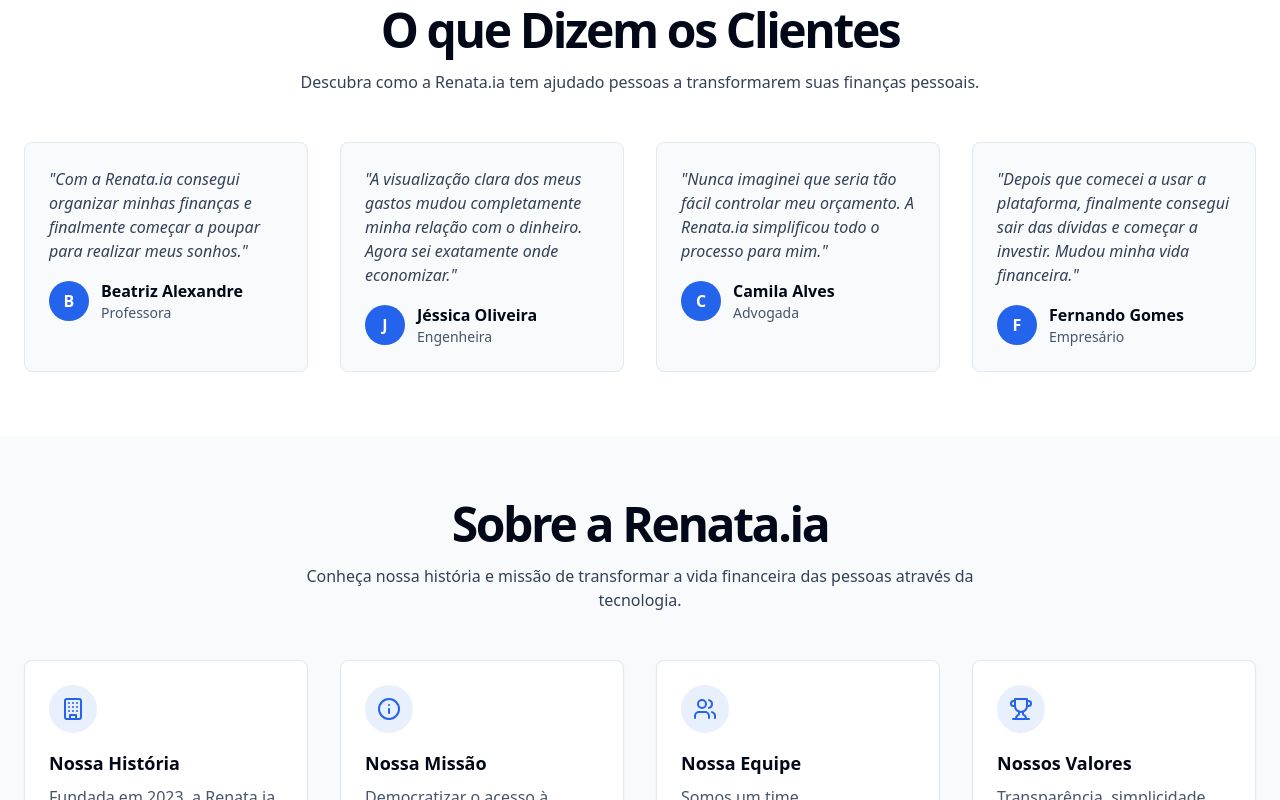
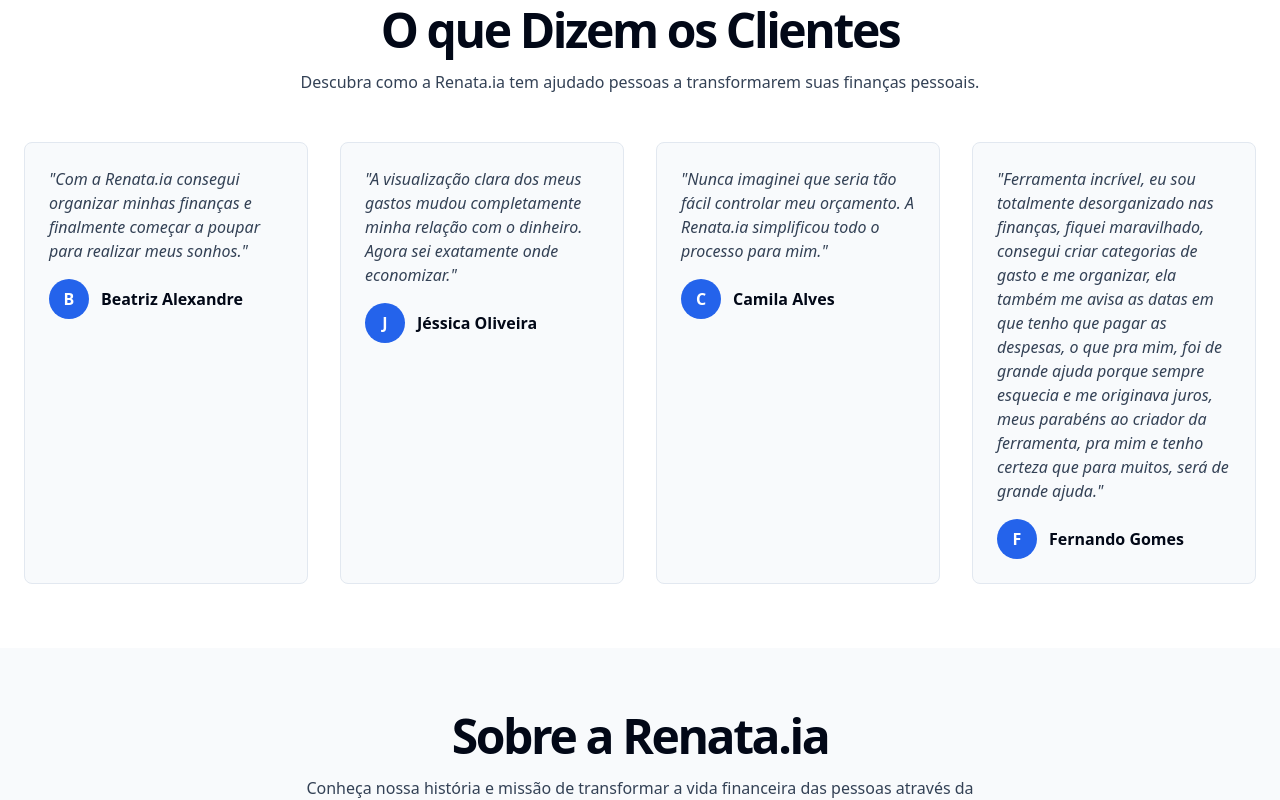
Before and after one commit to michelctb/renata-ia, a React (Vite) app: page / in a window 1280 px wide. Shown: the part 1965-2765 px from the top of the page. Built offline with nearby package versions, Linux system fonts and the light colour scheme; no server answers.

Commit message:
Update landing page testimonial
Update Fernando Gomes' testimonial and remove client professions.

```diff
--- a/src/components/landing/ClienteDepoimentos.tsx
+++ b/src/components/landing/ClienteDepoimentos.tsx
@@ -19,22 +19,18 @@ const ClienteDepoimentos = () => {
           <ClienteTestimonialCard
             quote="Com a Renata.ia consegui organizar minhas finanças e finalmente começar a poupar para realizar meus sonhos."
             author="Beatriz Alexandre"
-            role="Professora"
           />
           <ClienteTestimonialCard
             quote="A visualização clara dos meus gastos mudou completamente minha relação com o dinheiro. Agora sei exatamente onde economizar."
             author="Jéssica Oliveira"
-            role="Engenheira"
           />
           <ClienteTestimonialCard
             quote="Nunca imaginei que seria tão fácil controlar meu orçamento. A Renata.ia simplificou todo o processo para mim."
             author="Camila Alves"
-            role="Advogada"
           />
           <ClienteTestimonialCard
-            quote="Depois que comecei a usar a plataforma, finalmente consegui sair das dívidas e começar a investir. Mudou minha vida financeira."
+            quote="Ferramenta incrível, eu sou totalmente desorganizado nas finanças, fiquei maravilhado, consegui criar categorias de gasto e me organizar, ela também me avisa as datas em que tenho que pagar as despesas, o que pra mim, foi de grande ajuda porque sempre esquecia e me originava juros, meus parabéns ao criador da ferramenta, pra mim e tenho certeza que para muitos, será de grande ajuda."
             author="Fernando Gomes"
-            role="Empresário"
           />
         </div>
       </div>
--- a/src/components/landing/ClienteTestimonialCard.tsx
+++ b/src/components/landing/ClienteTestimonialCard.tsx
@@ -4,10 +4,9 @@ import React from 'react';
 interface TestimonialCardProps {
   quote: string;
   author: string;
-  role: string;
 }
 
-const ClienteTestimonialCard = ({ quote, author, role }: TestimonialCardProps) => (
+const ClienteTestimonialCard = ({ quote, author }: TestimonialCardProps) => (
   <div className="p-6 bg-slate-50 border border-slate-200 rounded-lg">
     <p className="italic text-slate-700 mb-4">"{quote}"</p>
     <div className="flex items-center">
@@ -16,7 +15,6 @@ const ClienteTestimonialCard = ({ quote, author, role }: TestimonialCardProps) =
       </div>
       <div className="ml-3">
         <p className="font-semibold">{author}</p>
-        <p className="text-sm text-slate-600">{role}</p>
       </div>
     </div>
   </div>
```
